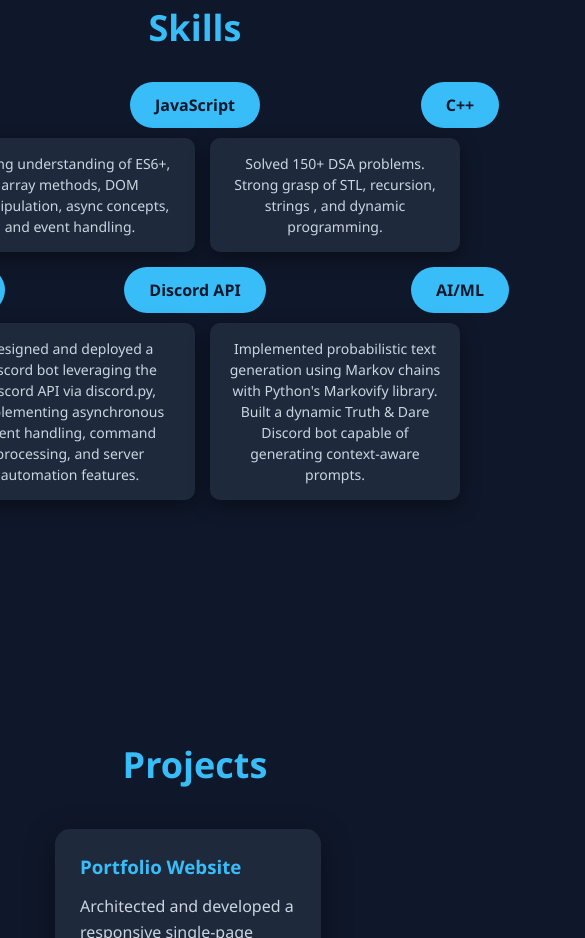
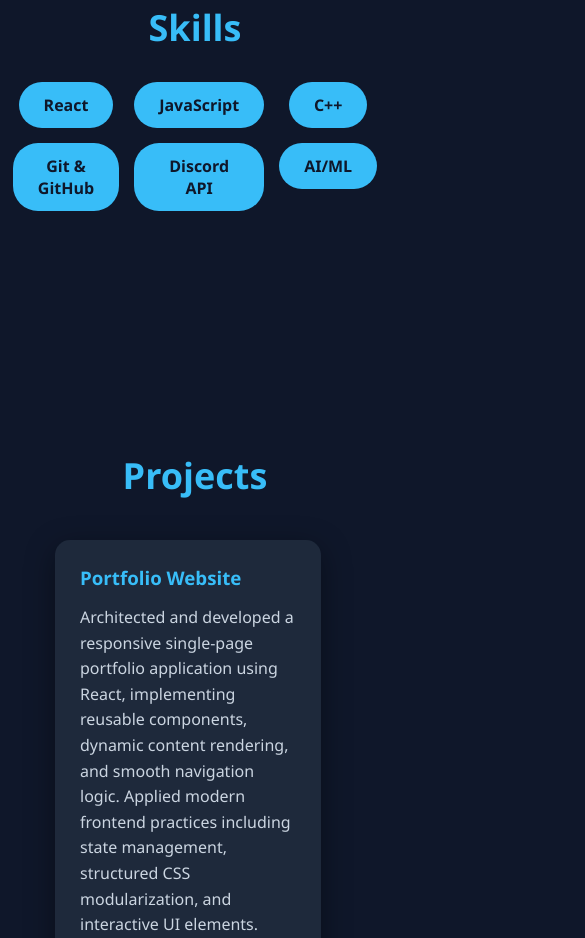
Before and after one commit to KartikPassricha/my-app, a React (Create React App) app: page / in a window 390 px wide. Shown: the part 4020-4958 px from the top of the page, 585 px wide, since content can reach past the window. Built offline with nearby package versions, Linux system fonts and the light colour scheme.

Commit message:
modified skills

```diff
--- a/src/components/Skills.css
+++ b/src/components/Skills.css
@@ -74,11 +74,10 @@
     grid-template-columns: repeat(2, auto);
     gap: 15px;
   }
+  @media (max-width: 768px) {
   .skill-details {
-    position: static;
-    opacity: 1;
-    pointer-events: auto;
-    margin-top: 10px;
+    display: none !important;
   }
+}
 
 }
```
